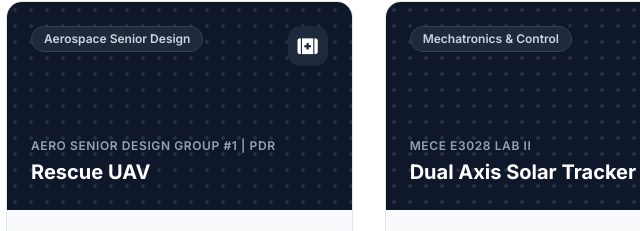
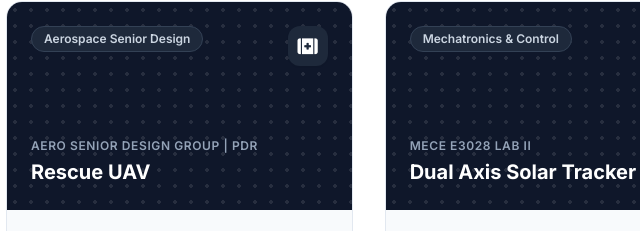
Before and after one commit to Fabrizio-88/Gerald-Aguirre-Portfolio, a plain HTML site: page index.html in a window 1280 px wide. Shown: the part 6679-6910 px from the top of the page, 82-722 px from the left. Drawn offline with nearby package versions, Linux system fonts and the light colour scheme.

Commit message:
Fix rescueUAV kicker formatting in index.html

```diff
--- a/index.html
+++ b/index.html
@@ -320,7 +320,7 @@ const PROJECTS = {
     steps:[["Concept & Prior Art","Reviewed NASA Astrobee, the SAFER backpack, and sea scooters to shape a handheld twin-fan design."],["Electronics & PCB Design","Defined power distribution, protection, the control block diagram, and a full schematic with data logging."],["CAD & Ergonomics","Modeled the ergonomic handle with thumb throttle and dead-man trigger; shell, ducts, and integration CAD in progress."],["Flight Integration & Safety","Wrote the one-parabola ConOps, aircraft integration concept, six safety requirements, and hazard assessment."]],
     tags:["PCB Design","EDF Propulsion","Arduino Systems","LiPo Power Systems","Hazard Analysis","Microgravity"] },
 
-  rescueUAV: { icon:"kit-medical", badge:"Aerospace Senior Design", kicker:"Aero Senior Design Group #1 | PDR", cardTitle:"Rescue UAV",
+  rescueUAV: { icon:"kit-medical", badge:"Aerospace Senior Design", kicker:"Aero Senior Design Group | PDR", cardTitle:"Rescue UAV",
     title:"Rescue UAV: Search & Emergency Supply Delivery Quadcopter", subtitle:"Aero Senior Design| Preliminary Design Review",
     short:"Quadcopter UAV to assist emergency responders with search and delivery of emergency supplies, with a custom ground-station dashboard validated in ArduPilot simulation and a Pixhawk-based hardware architecture.",
     description:"A senior design team project to build a UAV that assists emergency responders in search and delivery of emergency supplies. The planned system is a weatherproof quadcopter with a supply payload bay, visual and thermal cameras, and air quality sensors. Sprint 1 focused on component selection, ordering, and software readiness; Sprint 2 moves from simulation to integrated real hardware while sizing motors and validating the airframe design and manufacturing methods.",
```
